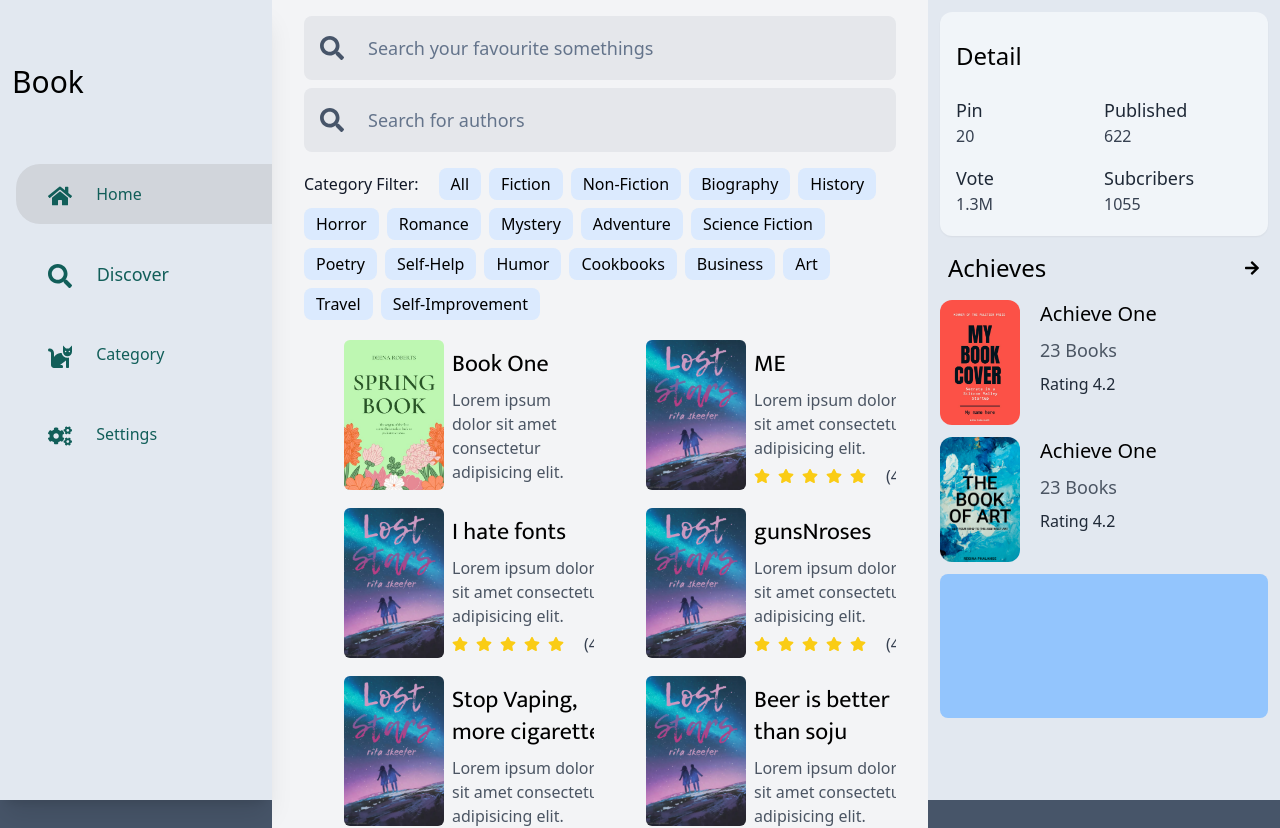
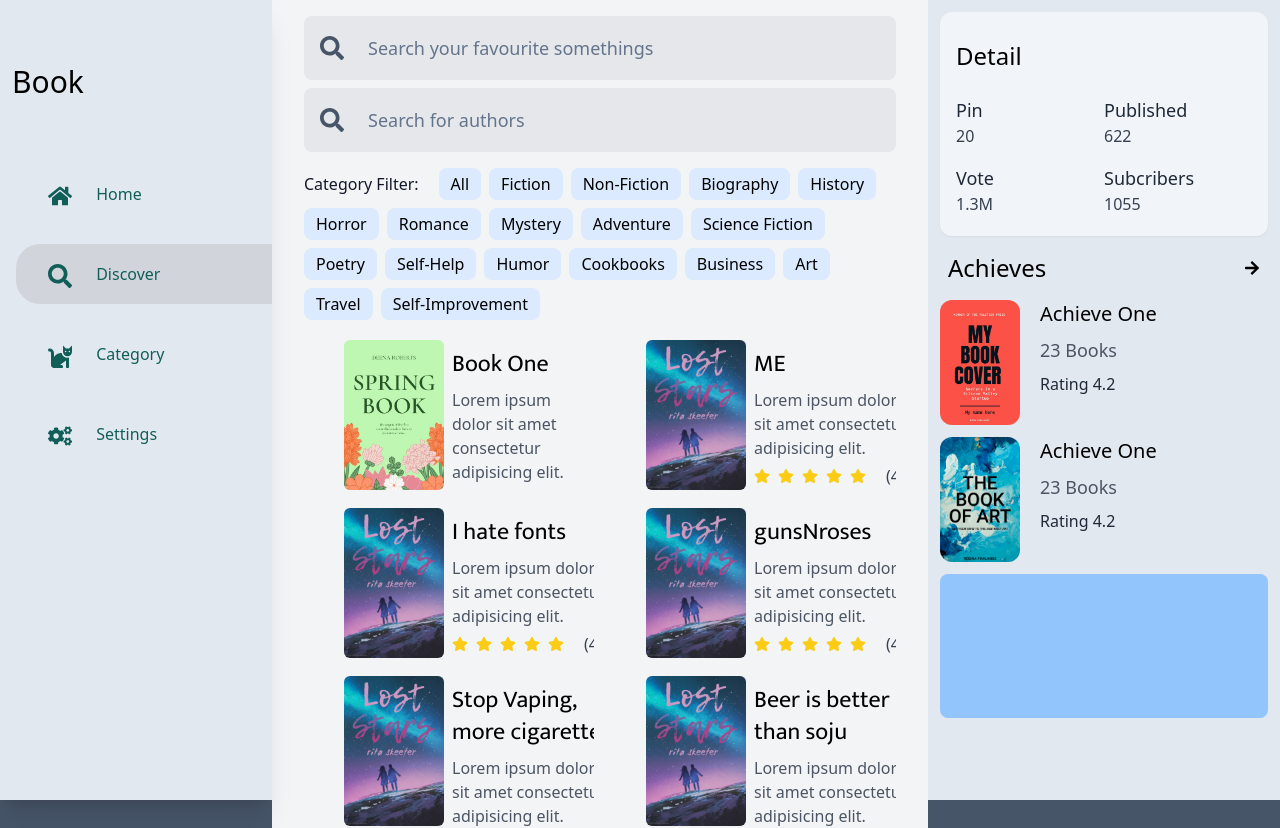
Before and after one commit to py4ephyopaing/book-app, a React (Vite) app: page /discover in a window 1280 px wide. Shown: the top 828 px of the page. Built offline with nearby package versions, Linux system fonts and the light colour scheme.

Commit message:
tab canger add

```diff
--- a/src/components/SideBar.jsx
+++ b/src/components/SideBar.jsx
@@ -1,23 +1,25 @@
-import React from 'react'
+import React, { useState } from 'react'
 import { FaBars, FaCat, FaCogs, FaHome, FaSearch } from 'react-icons/fa'
 
+export default function SideBar({ showAside, setShowAside }) {
+    const [ location, setLocation ] = useState(window.location.pathname)
+    const active = 'bg-gray-300 dark:bg-slate-600'
 
-export default function SideBar({ showAside, setShowAside }) {
     return (
         <nav className="fixed bottom-4 lg:top-0 left-0 rounded-3xl lg:rounded-none lg:block lg:h-screen mt-2 lg:m-0 mx-[2.5%] md:mx-2 w-[95%] md:w-[calc(100%-23rem)] lg:w-[17rem] bg-indigo-200 bg-opacity-70 dark:bg-[rgba(15,23,42,0.7)] dark:hover:bg-slate-900 lg:bg-slate-200 dark:lg:bg-slate-900 shadow-xl z-10">
             <p className="hidden lg:block text-3xl py-16 px-3 text-black dark:text-white font-medium">Book</p>
 
             <div className="lg:mr-0 lg:pl-4 lg:py-0 flex justify-evenly py-1 lg:block">
-            <a href="" className="bg-gray-300 dark:bg-slate-600 text-teal-800 dark:text-teal-400 leading-9 font-medium lg:rounded-l-3xl block p-3 px-5 text-md lg:pl-8 lg:mb-5 rounded-3xl lg:rounded-none">
+                <a href={`/`} className={`${location == '/' ? active : ""} text-teal-800 dark:text-teal-400 leading-9 font-medium lg:rounded-l-3xl block p-3 px-5 text-md lg:pl-8 lg:mb-5 rounded-3xl lg:rounded-none`}>
                     <FaHome className="inline-block w-6 h-6" /> <span className="px-5 hidden lg:inline">Home</span>
                 </a>
-            <a href={`/discover`} className="text-teal-800 dark:text-teal-400 leading-9 font-medium lg:rounded-l-3xl block p-3 px-5 text-lg lg:pl-8 lg:mb-5 rounded-3xl lg:rounded-none">
+                <a href={`/discover`} className={`${location == '/discover' ? active : ""} text-teal-800 dark:text-teal-400 leading-9 font-medium lg:rounded-l-3xl block p-3 px-5 text-md lg:pl-8 lg:mb-5 rounded-3xl lg:rounded-none`}>
                     <FaSearch className="inline-block w-6 h-6" /> <span className="px-5 hidden lg:inline">Discover</span>
                 </a>
-            <a href="" className="text-teal-800 dark:text-teal-400 leading-9 font-medium lg:rounded-l-3xl block p-3 px-5 text-md lg:pl-8 lg:mb-5 rounded-3xl lg:rounded-none">
+                <a href={`/category`} className={`${location == '/category' ? active : ""} text-teal-800 dark:text-teal-400 leading-9 font-medium lg:rounded-l-3xl block p-3 px-5 text-md lg:pl-8 lg:mb-5 rounded-3xl lg:rounded-none`}>
                     <FaCat className="inline-block w-6 h-6" /> <span className="px-5 hidden lg:inline">Category</span>
                 </a>
-            <a href="" className="text-teal-800 dark:text-teal-400 leading-9 font-medium lg:rounded-l-3xl block p-3 px-5 text-md lg:pl-8 lg:mb-5 rounded-3xl lg:rounded-none">
+                <a href={`/settings`} className={`${location == '/settings' ? active : ""} text-teal-800 dark:text-teal-400 leading-9 font-medium lg:rounded-l-3xl block p-3 px-5 text-md lg:pl-8 lg:mb-5 rounded-3xl lg:rounded-none`}>
                     <FaCogs className="inline-block w-6 h-6" /> <span className="px-5 hidden lg:inline">Settings</span>
                 </a>
                 <button onClick={() => setShowAside(true)} className="md:hidden text-teal-800 dark:text-teal-400 leading-9 font-medium md:rounded-l-3xl block p-3 px-5 text-md md:pl-8 md:mb-5 rounded-3xl md:rounded-none">
```
Lines whose indentation alone changed are shown as unchanged.
